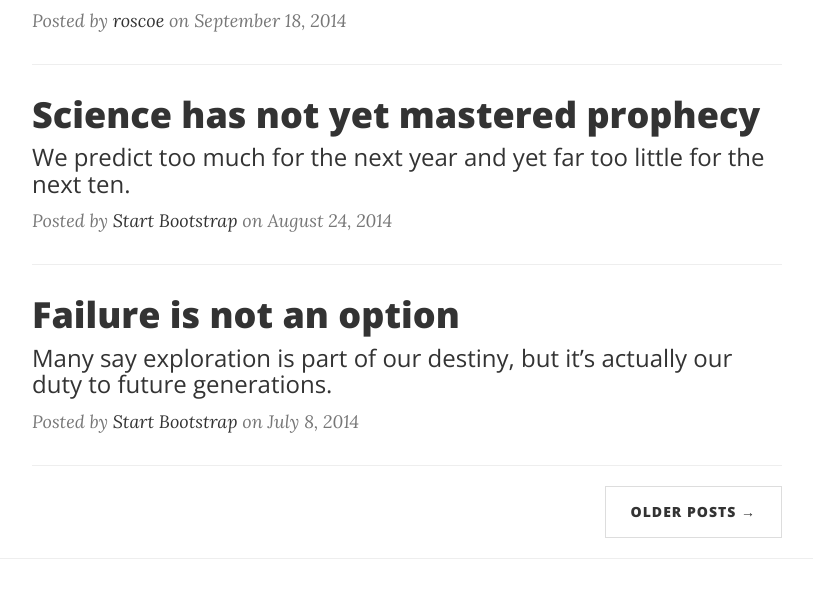
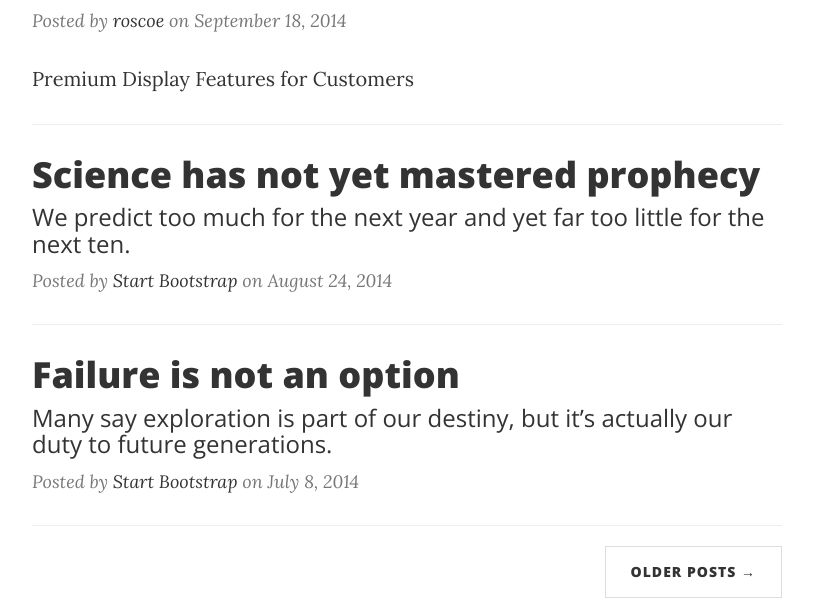
Before and after one commit to RoZZaH/learnable, a website: page index.html in a window 1280 px wide. Shown: the part 866-1473 px from the top of the page, without its empty margins (233-1046 px from the left). Drawn offline with nearby package versions, Linux system fonts and the light colour scheme.

Commit message:
Edited Story 2 Ross

```diff
--- a/index.html
+++ b/index.html
@@ -106,6 +106,7 @@
                         </h2>
                     </a>
                     <p class="post-meta">Posted by <a href="#">roscoe</a> on September 18, 2014</p>
+                    <p>Premium Display Features for Customers</p>
                 </div>
                 <hr>
                 <div class="post-preview">
```
